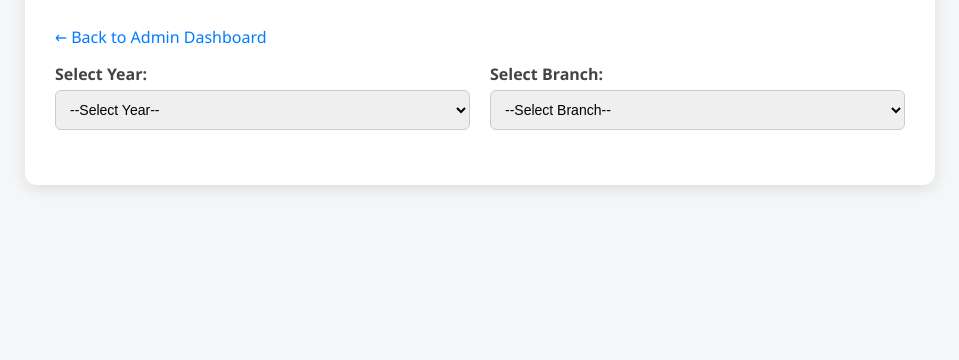
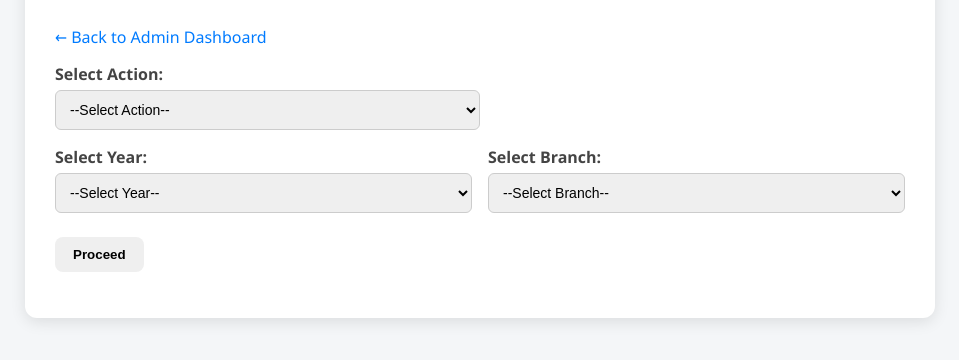
Before and after one commit to sudheer-01/student-management-system, a website: page UpdateDatabase/updateDatabase.html in a window 1280 px wide. Shown: the part 144-504 px from the top of the page, without its empty margins (160-1119 px from the left). Drawn offline with Linux system fonts and the light colour scheme.

Commit message:
updating admin tasks

```diff
--- a/UpdateDatabase/updateDatabase.css
+++ b/UpdateDatabase/updateDatabase.css
@@ -123,3 +123,22 @@ td[contenteditable="true"] {
 
 .action-pill.update { background-color: #28a745; color: white; }
 .action-pill.delete { background-color: #dc3545; color: white; }
+.year-branch-row {
+  display: flex;
+  gap: 1rem;
+  margin-top: 1rem;
+}
+
+.form-group {
+  display: flex;
+  flex-direction: column;
+  flex: 1;
+}
+
+#action {
+  width: 50%;
+}
+
+button#actionBtn {
+  margin-top: 1.5rem;
+}
--- a/UpdateDatabase/updateDatabase.html
+++ b/UpdateDatabase/updateDatabase.html
@@ -17,8 +17,21 @@
       <a href="admin.html">← Back to Admin Dashboard</a>
 
       <div class="content">
-        <!-- Step 1: Year and Branch Selection -->
-        <div class="form-row">
+  <!-- 🔹 Action selection first -->
+  <div class="form-group">
+      <label for="action">Select Action:</label>
+      <select id="action">
+          <option value="">--Select Action--</option>
+          <option value="faculty">Update/Delete Faculty</option>
+          <option value="hod">Update/Delete HOD</option>
+          <option value="delete">Delete All Year/Branch Data</option>
+          <option value="update">Update Table (Year/Branch)</option>
+          <option value="export">Export CSV</option>
+      </select>
+  </div>
+
+  <!-- 🔹 Year & Branch (hidden initially for faculty/hod) -->
+  <div class="year-branch-row">
       <div class="form-group">
           <label for="year">Select Year:</label>
           <select id="year">
@@ -38,16 +51,20 @@
       </div>
   </div>
 
-        <!-- Step 2: Action Buttons -->
-        <div id="actionButtons" style="display:none; margin-top:25px;">
-          <button id="deleteBtn" class="delete-btn">🗑️ Delete Semester Data</button>
-          <button id="updateBtn" class="update-btn">✏️ Update Faculty / HOD</button>
-          <button id="exportBtn" class="export-btn">⬇️ Export CSV</button>
+  <!-- 🔹 Table selection (for update/export only) -->
+  <div class="form-group" id="tableSelectGroup" style="display:none;">
+      <label for="tableSelect">Select Table:</label>
+      <select id="tableSelect">
+          <option value="">--Select Table--</option>
+      </select>
   </div>
 
+  <button id="actionBtn">Proceed</button>
   <p id="message"></p>
-        <div id="dynamicContent"></div>
+
+  <div id="tableDataContainer"></div>
 </div>
+
     </div>
   </div>
   <script src="updateDatabase.js"></script>
```
Lines whose indentation alone changed are shown as unchanged.
